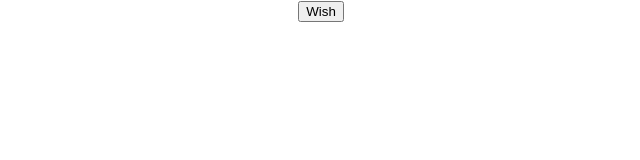
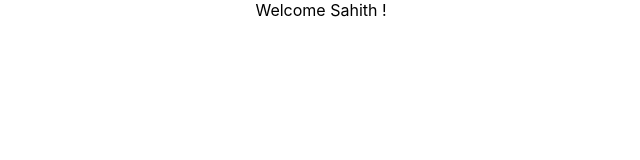
Before and after one commit to Sahith830/ReactJs-Practice, a React (Create React App) app in the folder hello-world/: page / in a window 1280 px wide. Shown: the top 160 px of the page, without its empty margins (319-959 px from the left). Built offline with nearby package versions, Linux system fonts and the light colour scheme.

Commit message:
[Pavan | Sahith | Yash] Add. Conditional Rendering - if/else

```diff
--- a/hello-world/src/App.js
+++ b/hello-world/src/App.js
@@ -1,13 +1,12 @@
 import logo from './logo.svg';
 import './App.css';
 import Counter from './components/Counter';
-import ParentComponent from './components/ParentComponent';
+import UserGreeting from './components/UserGreeting';
 
 function App() {
   return (
     <div className="App">
-     <ParentComponent
-     />
+     <UserGreeting />
     </div>
   );
 }
--- /dev/null
+++ b/hello-world/src/components/UserGreeting.js
@@ -0,0 +1,22 @@
+import React, { Component } from 'react'
+
+export class UserGreeting extends Component {
+    constructor(props) {
+        super(props)
+
+        this.state = {
+             isLoggedIn : false
+        }
+    }
+
+    render() {
+        if(this.state.isLoggedIn) {
+            return <div>Welcome Yash !</div>
+        }
+        else {
+            return <div>Welcome Sahith !</div>
+        }
+    }
+}
+
+export default UserGreeting
```
